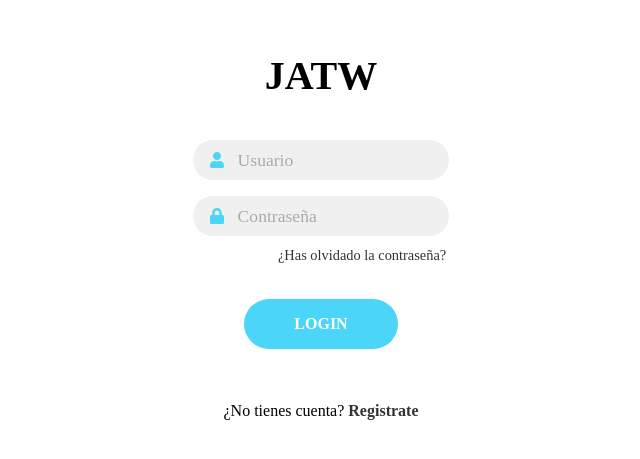
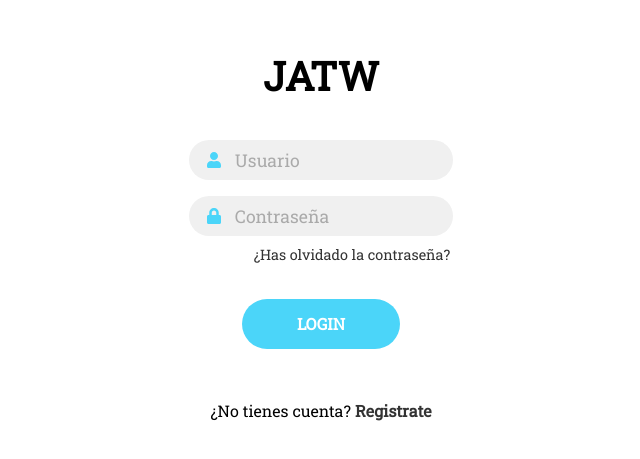
Before and after one commit to juancathree/TravelFrontEnd, a React (Create React App) app: page /login in a window 1280 px wide. Shown: the part 169-628 px from the top of the page, without its empty margins (319-959 px from the left). Built offline with nearby package versions, Linux system fonts and the light colour scheme.

Commit message:
feat: :sparkles: add font

```diff
--- a/src/colors.css
+++ b/src/colors.css
@@ -5,3 +5,7 @@
   --third-color: #4bd5f9;
   --fourth-color: #f95ed3;
 }
+
+* {
+  font-family: "Roboto Slab", serif;
+}
```
